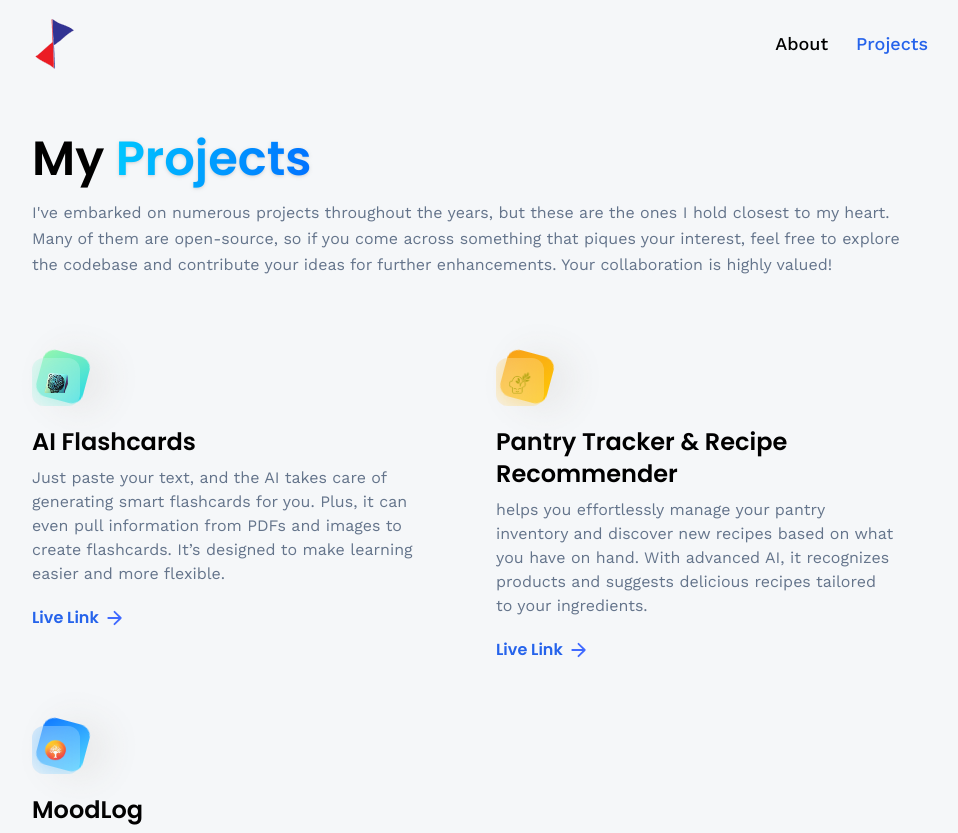
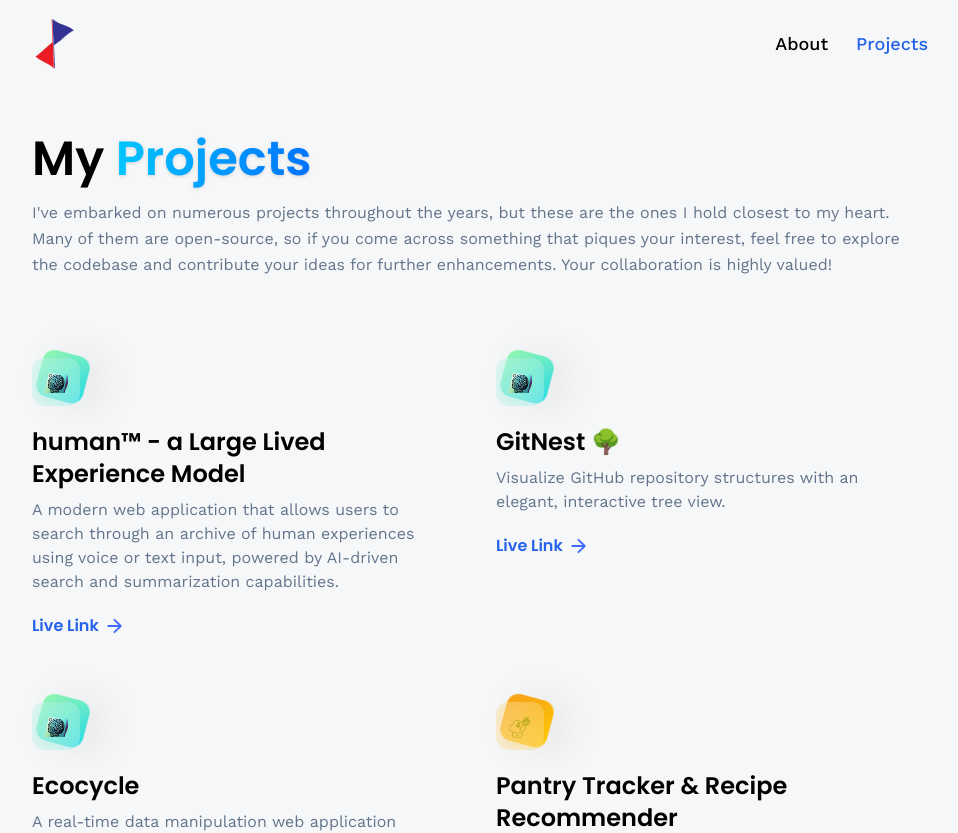
Before and after one commit to PratikPaudel/personal-website, a React (Vite) app: page /projects in a window 1280 px wide. Shown: the top 833 px of the page, without its empty margins (160-1118 px from the left). Built offline with nearby package versions, Linux system fonts and the light colour scheme; no server answers.

Commit message:
Update index.js

```diff
--- a/src/constants/index.js
+++ b/src/constants/index.js
@@ -212,17 +212,30 @@ export const projects = [
     {
         iconUrl: aiflashcards,
         theme: 'btn-back-green',
-        name: 'AI Flashcards',
-        description: 'Just paste your text, and the AI takes care of generating smart flashcards for you. Plus, it can even pull information from PDFs and images to create flashcards. It’s designed to make learning easier and more flexible.',
-        link: 'https://github.com/PratikPaudel/flashcard-saas',
+        name: 'human™ - a Large Lived Experience Model',
+        description: 'A modern web application that allows users to search through an archive of human experiences using voice or text input, powered by AI-driven search and summarization capabilities.',
+        link: 'https://github.com/PratikPaudel/llem',
+    },
+    {
+        iconUrl: aiflashcards,
+        theme: 'btn-back-green',
+        name: 'GitNest 🌳',
+        description: 'Visualize GitHub repository structures with an elegant, interactive tree view.',
+        link: 'https://github.com/PratikPaudel/GitNest',
+    },
+    {
+        iconUrl: aiflashcards,
+        theme: 'btn-back-green',
+        name: 'Ecocycle',
+        description: 'A real-time data manipulation web application allowing administrators to add, track and analyze training metrics instantly, improving decision-making efficiency for over 5 department.',
+        link: 'https://github.com/Kitamreik/ecocycle-test',
     },
     {
         iconUrl: pantrytracker,
         theme: 'btn-back-yellow',
         name: 'Pantry Tracker & Recipe Recommender',
-        description: 'helps you effortlessly manage your pantry inventory and discover new recipes based on what you have on hand. With advanced AI, it recognizes products and suggests delicious recipes tailored to your ingredients.',
+        description: 'Helps you effortlessly manage your pantry inventory and discover new recipes based on what you have on hand. With advanced AI, it recognizes products and suggests delicious recipes tailored to your ingredients.',
         link: 'https://github.com/PratikPaudel/pantry-tracker',
-        github: '',
     },
     {
         iconUrl: moodlog,
@@ -230,6 +243,12 @@ export const projects = [
         name: 'MoodLog',
         description: 'MoodLog helps you log and visualize your mood patterns, improving self-awareness and mental health management. Integrated with Firebase for secure user login, real-time data storage, and personalized mood tracking.',
         link: 'https://github.com/PratikPaudel/moodlog',
-        github: '',
-    }
+    },
+    {
+        iconUrl: aiflashcards,
+        theme: 'btn-back-green',
+        name: 'AI Flashcards',
+        description: 'Just paste your text, and the AI takes care of generating smart flashcards for you. Plus, it can even pull information from PDFs and images to create flashcards. It’s designed to make learning easier and more flexible.',
+        link: 'https://github.com/PratikPaudel/flashcard-saas',
+    },
 ];
```
